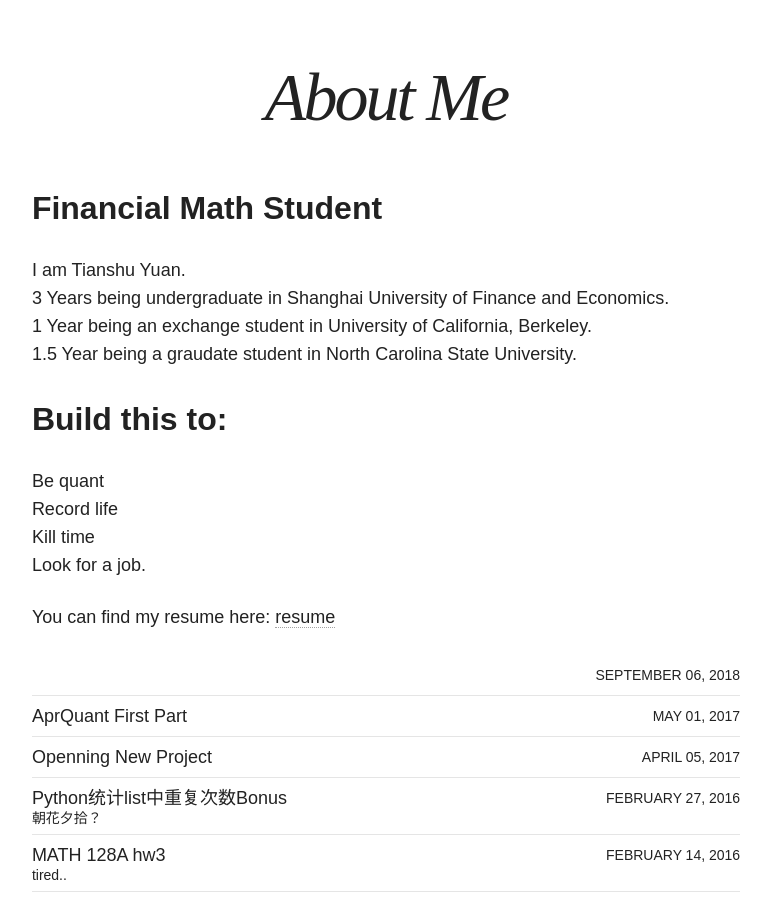
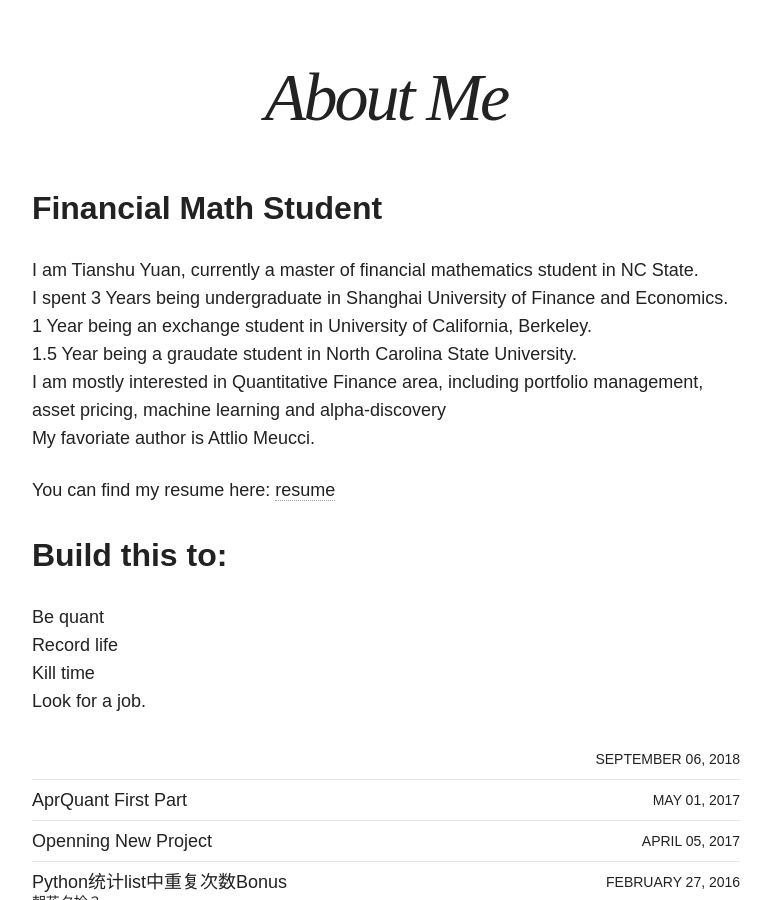
Before and after one commit to ryanyuan42/ryanyuan42.github.io, a Jekyll site: the page built from index.html, in a window 1280 px wide and 900 px high, scrolled down 1138 px. Shown: the whole window, without its empty margins (254-1025 px from the left). Built offline with Jekyll 4.4.1, drawn with Linux system fonts in a browser that asks for light colours; nearby versions of some CDN libraries.

Commit message:
Update index.html

```diff
--- a/index.html
+++ b/index.html
@@ -11,10 +11,17 @@ image:
 
 <h2> Financial Math Student </h2>
 <p>
-  I am Tianshu Yuan.  <br/>
-  3 Years being undergraduate in Shanghai University of Finance and Economics.  <br/>
+  I am Tianshu Yuan, currently a master of financial mathematics student in NC State.  <br/>
+  I spent 3 Years being undergraduate in Shanghai University of Finance and Economics.  <br/>
   1 Year being an exchange student in University of California, Berkeley.  <br/>
   1.5 Year being a graudate student in North Carolina State University.  <br/>
+  I am mostly interested in Quantitative Finance area, including portfolio management, asset pricing, machine learning and alpha-discovery<br/>
+  My favoriate author is Attlio Meucci.
+</p>
+
+<p>
+  You can find my resume here:
+  <a href="https://github.com/ryanyuan42/ryanyuan42.github.io/blob/master/assets/Resume-Tianshu%20Yuan.pdf">resume</a>
 </p>
 
 
@@ -26,10 +33,7 @@ image:
     Look for a job. <br/>
 </p>
 
-<p>
-  You can find my resume here:
-  <a href="https://github.com/ryanyuan42/ryanyuan42.github.io/blob/master/assets/Resume-Tianshu%20Yuan.pdf">resume</a>
-</p>
+
 
 <ul class="post-list">
 {% for post in site.posts limit:20 %}
```
